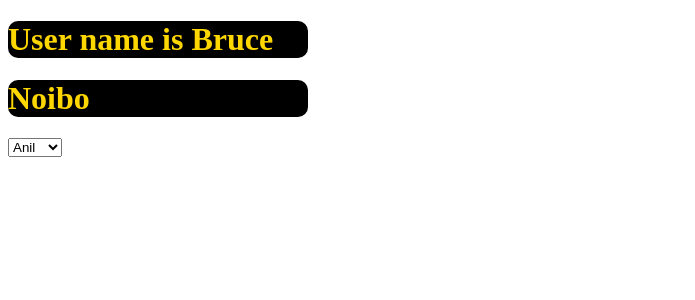
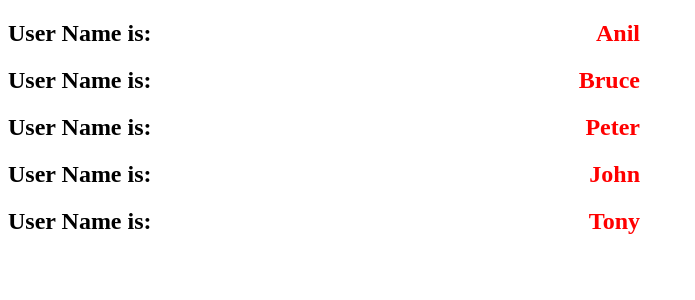
Before and after one commit to Chabsy123/angular-v19-tutorial, an Angular app: page / in a window 1280 px wide. Shown: the top 300 px of the page, without its empty margins (0-695 px from the left). Built offline with nearby package versions, Linux system fonts and the light colour scheme.

Commit message:
Reuse Components and Pass Data

```diff
--- a/src/app/app.component.html
+++ b/src/app/app.component.html
@@ -612,20 +612,30 @@
 
 
 <!-- Pass Data to Child Component -->
+<!-- Pass Data From Parent to Child Component -->
 
 <!--
   Binds the 'user' input of <app-user> to userName from the parent.
   Binds the 'city' input directly with a static string.
 -->
-<app-user [user]="userName" city="Noibo"></app-user>
+<!-- <app-user [user]="userName" city="Noibo"></app-user> -->
 
 <!--
   Select dropdown triggers changeUser() on change.
   The selected value becomes the new 'userName' passed to the child.
 -->
-<select #selectedUser (change)="changeUser(selectedUser.value)">
+<!-- <select #selectedUser (change)="changeUser(selectedUser.value)">
   <option value="Anil">Anil</option>
   <option value="Peter">Peter</option>
   <option value="Sam">Sam</option>
   <option value="Tony">Tony</option>
-</select>
+</select> -->
+
+
+<!-- reuse component -->
+ @for(user of users;track user){
+  <div>
+
+    <app-user [user]="user"></app-user>
+  </div>
+ }
--- a/src/app/app.component.ts
+++ b/src/app/app.component.ts
@@ -503,4 +503,6 @@
 }
 
 
+// reuse components
+users=['Anil','Bruce','Peter','John','Tony']
 }
--- a/src/app/user/user.component.css
+++ b/src/app/user/user.component.css
@@ -1,6 +1,10 @@
-h1{
-  background-color: black;
-  color: gold;
-  width: 300px;
-  border-radius: 10px;
+h2{
+
+  width: 50%;
+  display: flex;
+  justify-content: space-between;
 }
+
+h2 span{
+  color: red;
+}
--- a/src/app/user/user.component.html
+++ b/src/app/user/user.component.html
@@ -3,5 +3,7 @@
 <h1>User ID is {{ id }}</h1> -->
 
 <!-- Display the values passed from the parent component -->
-<h1>User name is {{ user }}</h1>
-<h1>{{ city }}</h1>
+<!-- <h1>User name is {{ user }}</h1>
+<h1>{{ city }}</h1> -->
+
+<h2>User Name is: <span>{{ user }}</span></h2>
```
Also changed, not shown: src/app/user/user.component.ts (+11 -4 lines).
